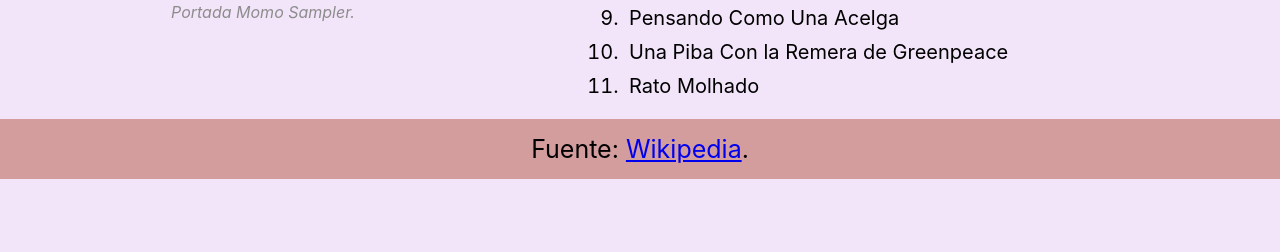
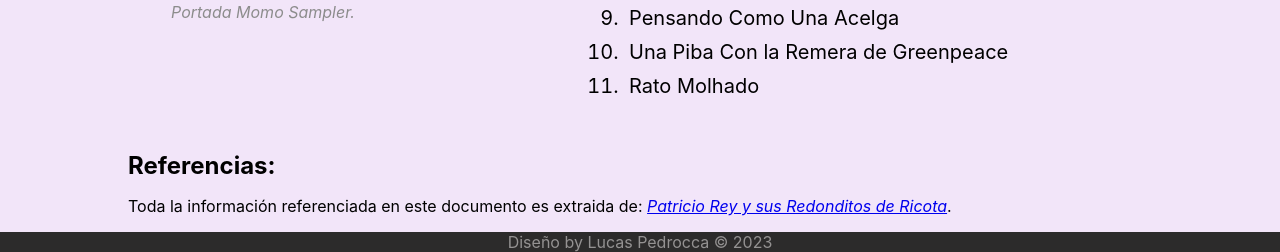
Before and after one commit to lucaspedrocca/workspace, a PHP site: page /redondos.html in a window 1280 px wide. Shown: the part 5909-6161 px from the top of the page. Before the commit the page ends 6088 px from the top, so only its background shows below. Run offline with PHP 8.4, Linux system fonts and the light colour scheme.

Commit message:
Cambios en pagina_homenaje.

```diff
--- a/Proyectos/Redondos_Pagina_Homenaje/redondos.css
+++ b/Proyectos/Redondos_Pagina_Homenaje/redondos.css
@@ -5,8 +5,8 @@ body {
     padding: 0;
 }
 
-  header, .footer{
-    background-color:#d39d9d;
+  header, footer{
+    background: linear-gradient(rgb(255, 0, 0), rgba(110, 38, 38, 0.897));
     display:flex;
     text-align: center;
     align-items: center;
@@ -20,13 +20,6 @@ body {
     margin: 32px auto;
   }
 
-
-  .footer{
-    height: 60px;
-    font-size:25px;
-    margin: 0 0;
-    padding:0 0;
-  }
   #img-div{
     margin: 0 auto;
     width:80%;
@@ -101,6 +94,15 @@ body {
     margin:60px 0px 8px -40px;
   }
 
+
+.author-ref{
+    text-decoration: none;
+    color: #949292;
+    background-color: #2c2b2b;
+    width: 100%;
+    font-size: 16px;
+}
+
 @media  only screen and (max-width: 1000px) {
     .disco{
         display: block;
--- a/Proyectos/Redondos_Pagina_Homenaje/redondos.html
+++ b/Proyectos/Redondos_Pagina_Homenaje/redondos.html
@@ -287,10 +287,19 @@
               </div>
           </div>
         </ol>
+
+        <div class="referencias">
+            <h2>Referencias:</h2>
+            <p>Toda la información referenciada en este documento es extraida de: <i><a href="https://es.wikipedia.org/wiki/Patricio_Rey_y_sus_Redonditos_de_Ricota">Patricio Rey y sus Redonditos de Ricota</a></i>.</p>
+        </div>
       </div>
-      <div class="footer">
-        <p>Fuente: <a id="tribute-link" href="Patricio_Rey_y_sus_Redonditos_de_Ricota" target="_blank">Wikipedia</a>.</p>
-      </div>
+
+
     </main>
+
+    <footer>
+        <a class="author-ref" href="">Diseño by Lucas Pedrocca © 2023</a>
+    </footer>
+
   </body>
 </html>
```
